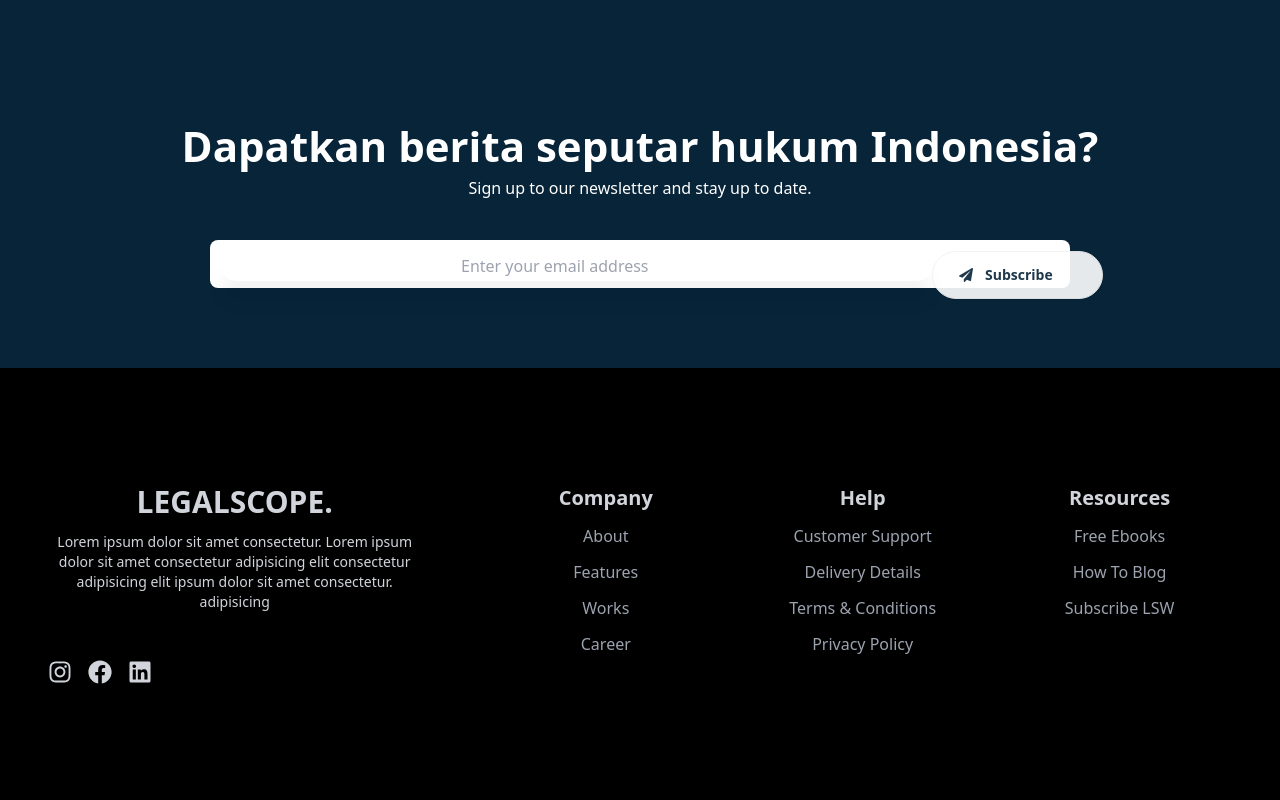
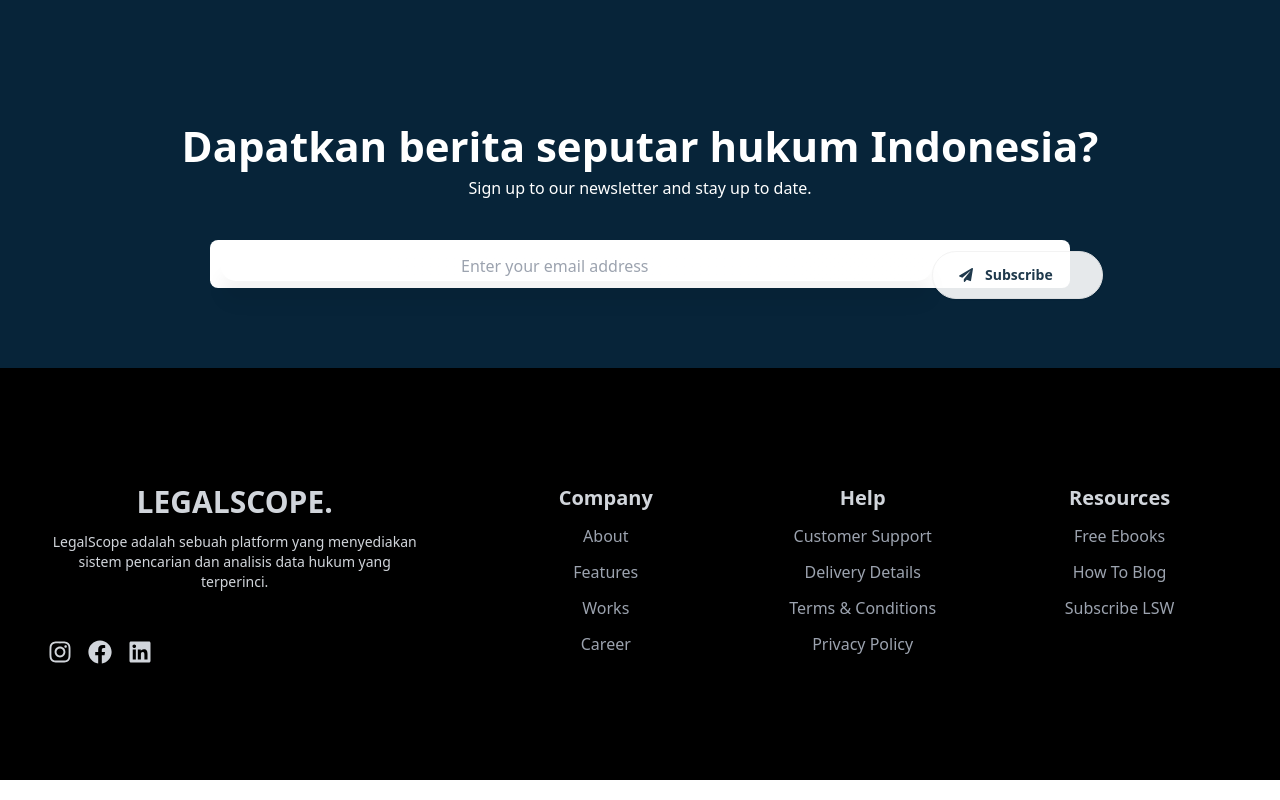
Before and after one commit to Lattaes/LegalScope, a React (Vite) app in the folder client/: page / in a window 1280 px wide. Shown: the part 5562-6362 px from the top of the page. Built offline with nearby package versions, Linux system fonts and the light colour scheme; no server answers.

Commit message:
update footer

```diff
--- a/client/src/components/Footer.jsx
+++ b/client/src/components/Footer.jsx
@@ -61,9 +61,7 @@
           <div className="py-8 px-4">
             <h1 className="sm:text-3xl text-xl font-bold mb-3">LEGALSCOPE.</h1>
             <p className="text-sm">
-              Lorem ipsum dolor sit amet consectetur. Lorem ipsum dolor sit amet
-              consectetur adipisicing elit consectetur adipisicing elit ipsum
-              dolor sit amet consectetur. adipisicing
+            LegalScope adalah sebuah platform yang menyediakan sistem pencarian dan analisis data hukum yang terperinci.
             </p>
             <br />
             {/* Social Handle */}
```
